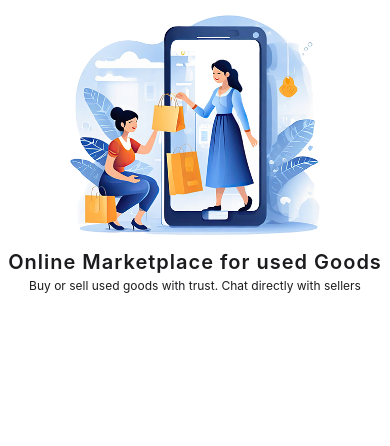
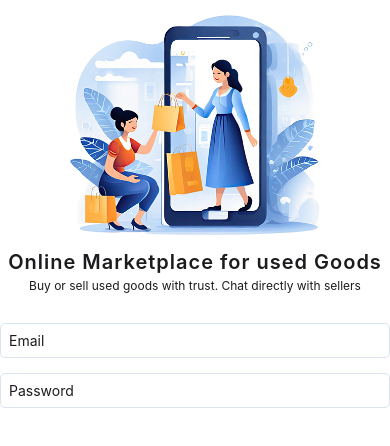
Before and after one commit to TiagoRaimundi/smcApp-front, a React Native app: screen / in a window 390 px wide. Shown: the top 446 px of the page. Built offline with nearby package versions, Linux system fonts and the light colour scheme.

Commit message:
Input field

```diff
--- /dev/null
+++ b/app/ui/FormInput.tsx
@@ -0,0 +1,39 @@
+import colors from "@utils/colors";
+import { FC, useState } from "react";
+import { View, StyleSheet, TextInput, TextInputProps } from "react-native";
+
+interface Props extends TextInputProps {}
+
+const FormInput: FC<Props> = (props) => {
+  const [isFocused, setIsFocused] = useState(false);
+
+  return (
+    <TextInput
+      style={[
+        styles.input,
+        isFocused ? styles.borderActive : styles.borderDeActive,
+      ]}
+      placeholderTextColor={colors.primary}
+      onFocus={() => {
+        setIsFocused(true);
+      }}
+      onBlur={() => {
+        setIsFocused(false);
+      }}
+      {...props}
+    />
+  );
+};
+
+const styles = StyleSheet.create({
+  input: {
+    width: "100%",
+    padding: 8,
+    borderRadius: 5,
+    marginBottom: 15,
+  },
+  borderDeActive: { borderWidth: 1, borderColor: colors.deActive },
+  borderActive: { borderWidth: 1, borderColor: colors.primary },
+});
+
+export default FormInput;
--- a/app/views/SignIn.tsx
+++ b/app/views/SignIn.tsx
@@ -7,27 +7,33 @@ import {
   SafeAreaView,
   Platform,
   StatusBar,
+  TextInput,
 } from "react-native";
 import WelcomeHeader from "../ui/WelcomeHeader";
+import colors from "../utils/colors";
+import FormInput from "../ui/FormInput";
 
 interface Props {}
 
 const SignIn: FC<Props> = (props) => {
   return (
     <SafeAreaView style={styles.container}>
-      <WelcomeHeader/>
+      <WelcomeHeader />
+      <View style={styles.formContainer}>
+        <FormInput placeholder="Email" keyboardType="email-address" autoCapitalize="none"/>
+        <FormInput placeholder="Password" secureTextEntry/>
+      </View>
     </SafeAreaView>
   );
 };
 
 const styles = StyleSheet.create({
   container: {
-    alignItems: "center",
-    paddingTop: Platform.OS === "android" ? StatusBar.currentHeight : 0,
+    padding: 15,
   },
-  image: {
-    width: 250,
-    height: 250,
+
+  formContainer: {
+    marginTop: 30,
   },
 });
 
```
Also changed, not shown: tsconfig.json (+8 -1 lines).
